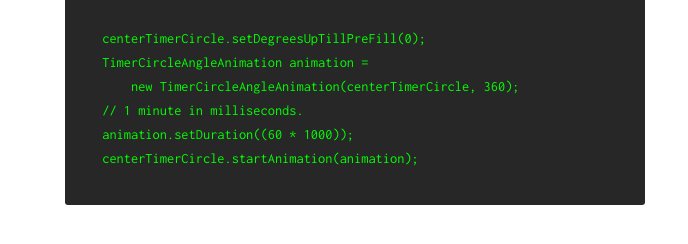
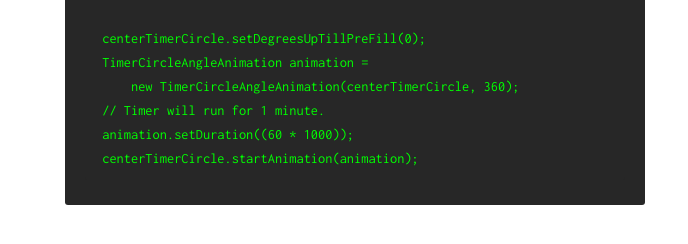
Before and after one commit to krtkush/krtkush.github.io, a Jekyll site: the page built from _posts/2016-12-15-making-circular-progress-bar.md, in a window 1280 px wide and 900 px high, scrolled down 2718 px. Shown: the part 590-834 px from the top of the window, without its empty margins (285-973 px from the left). Built offline with Jekyll 4.4.1, drawn with Linux system fonts in a browser that asks for light colours; comment, search, counter and statistics services are not loaded; some of the changed text lies outside the part shown.

Commit message:
Corrected comment.

```diff
--- a/_posts/2016-12-15-making-circular-progress-bar.md
+++ b/_posts/2016-12-15-making-circular-progress-bar.md
@@ -8,7 +8,7 @@ I'm planning to write an open source library for a countdown/ up timer with circ
 progress animation around it. Before I do that I have decided to write a post about
 the basics of making a progress animation directly associated with time give.
 
-<img src="https://github.com/krtkush/krtkush.github.io/blob/master/_posts/images/circular_progress_bar_screenshot.png" width="200" height="350" />
+<img src="https://raw.githubusercontent.com/krtkush/krtkush.github.io/master/_posts/images/circular_progress_bar_screenshot.png" width="200" height="350" />
 
 We'll need a custom view class and an animation class that'll control the animation.
 
@@ -119,6 +119,6 @@ We'll need a custom view class and an animation class that'll control the animat
         centerTimerCircle.setDegreesUpTillPreFill(0);
         TimerCircleAngleAnimation animation =
             new TimerCircleAngleAnimation(centerTimerCircle, 360);
-        // 1 minute in milliseconds.
+        // Timer will run for 1 minute.
         animation.setDuration((60 * 1000));
         centerTimerCircle.startAnimation(animation);
```
